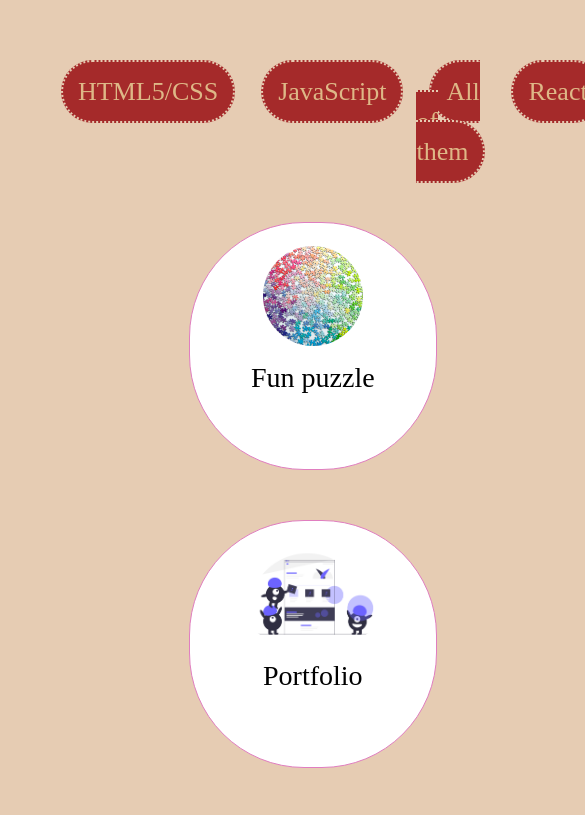
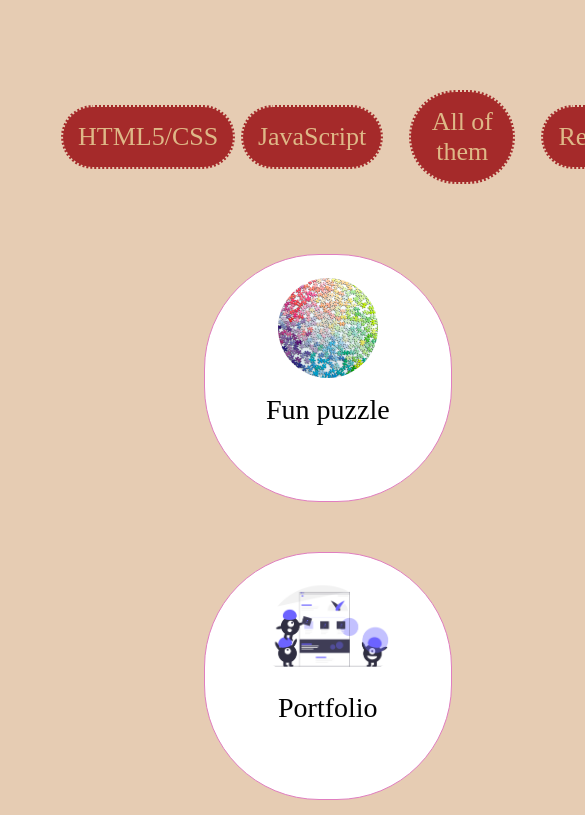
Before and after one commit to laclauana/Portfolio, a plain HTML site: page index.html in a window 390 px wide. Shown: the part 3832-4647 px from the top of the page, 585 px wide, since content can reach past the window. Drawn offline with nearby package versions, Linux system fonts and the light colour scheme; a web font is replaced by a local one.

Commit message:
added missing media queries for mobile devices

```diff
--- a/style.css
+++ b/style.css
@@ -288,5 +288,11 @@ body::-webkit-scrollbar-thumb:hover {
         display: flex;
         justify-content: flex-end;
     }
+    .my-project-links li {
+        display: flex;
+        justify-content: space-evenly;
+        align-items: center;
+        text-align: center;
+        max-width: 30%;
 
 }
```
